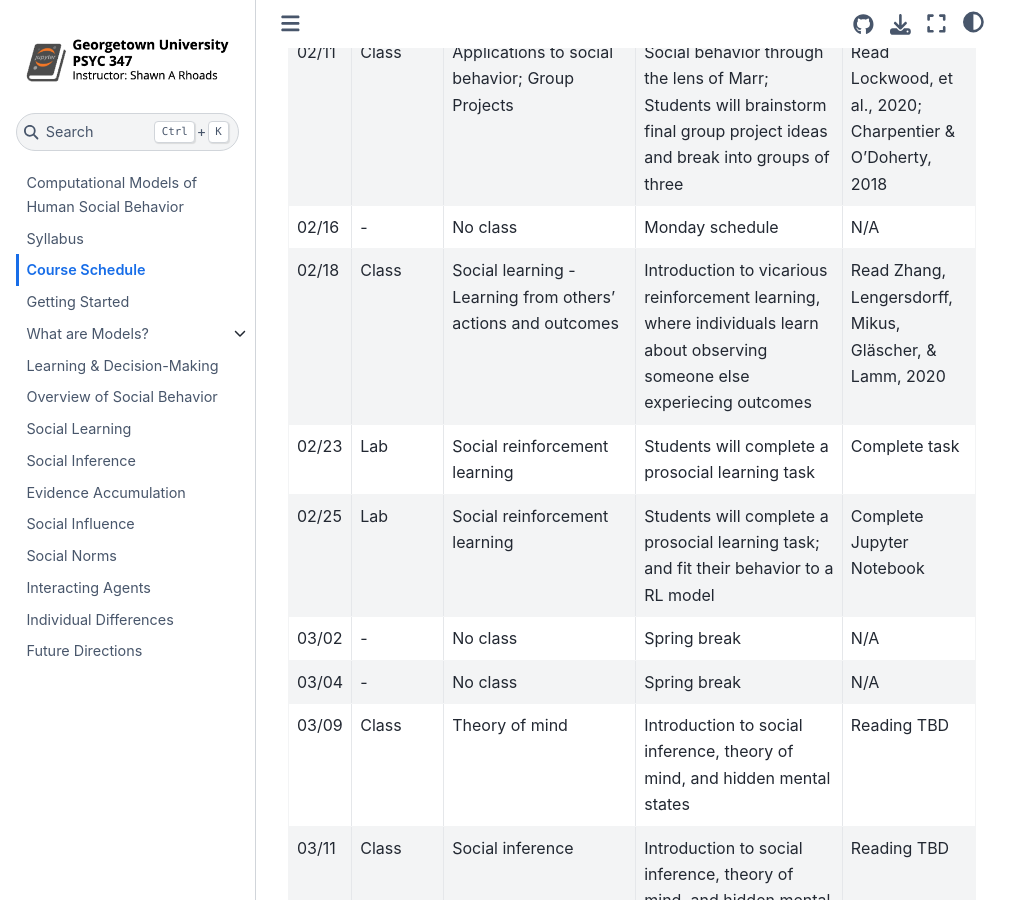
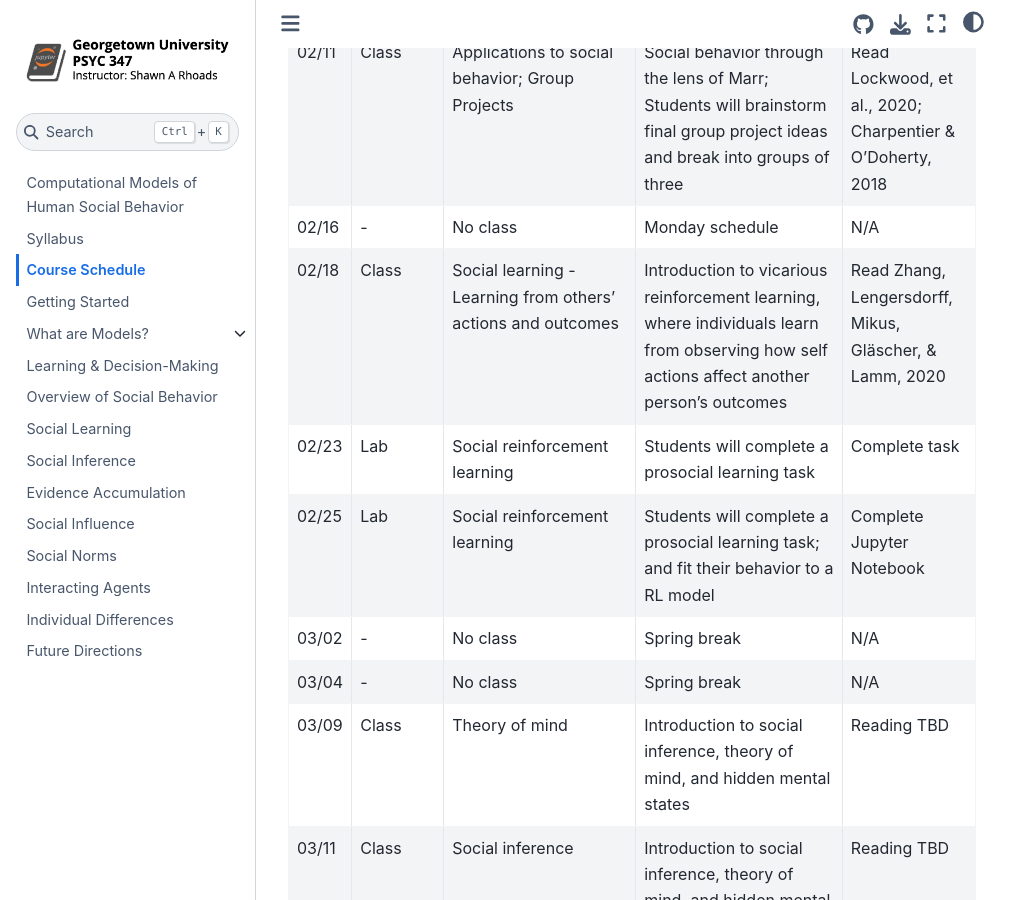
Before and after one commit to shawnrhoads/gu-psyc-347, a Jupyter Book: the page built from docs/module-00-01_Course-Schedule.md, in a window 1280 px wide and 900 px high, scrolled down 998 px. Shown: the whole window, without its empty margins (0-1031 px from the left). Built offline with Jupyter Book 1.0.4 settings and Sphinx 7.4.7 and the Sphinx Book theme 1.1.4, drawn with Linux system fonts in a browser that asks for light colours.

Commit message:
updated schedule

```diff
--- a/docs/module-00-01_Course-Schedule.md
+++ b/docs/module-00-01_Course-Schedule.md
@@ -12,7 +12,7 @@
 | 02/09  | Lab       | Reinforcement learning (non-social)                             | Students will complete a two-armed-bandit task; and fit their behavior to a RL model                                                                                                                                                              | Complete Jupyter Notebook                                  |
 | 02/11  | Class     | Applications to social behavior; Group Projects                 | Social behavior through the lens of Marr; Students will brainstorm final group project ideas and break into groups of three                                                                                                                       | Read Lockwood, et al., 2020; Charpentier & O’Doherty, 2018 |
 | 02/16  | -         | No class                                                        | Monday schedule                                                                                                                                                                                                                                   | N/A                                                        |
-| 02/18  | Class     | Social learning - Learning from others' actions and outcomes    | Introduction to vicarious reinforcement learning, where individuals learn about observing someone  else experiecing outcomes                                                                                                                      | Read Zhang, Lengersdorff, Mikus, Gläscher, & Lamm, 2020    |
+| 02/18  | Class     | Social learning - Learning from others' actions and outcomes    | Introduction to vicarious reinforcement learning, where individuals learn from observing how self actions affect another person's outcomes                                                                                                                      | Read Zhang, Lengersdorff, Mikus, Gläscher, & Lamm, 2020    |
 | 02/23  | Lab       | Social reinforcement learning                                   | Students will complete a prosocial learning task                                                                                                                                                                                                  | Complete task                                              |
 | 02/25  | Lab       | Social reinforcement learning                                   | Students will complete a prosocial learning task; and fit their behavior to a RL model                                                                                                                                                            | Complete Jupyter Notebook                                  |
 | 03/02  | -         | No class                                                        | Spring break                                                                                                                                                                                                                                      | N/A                                                        |
```
